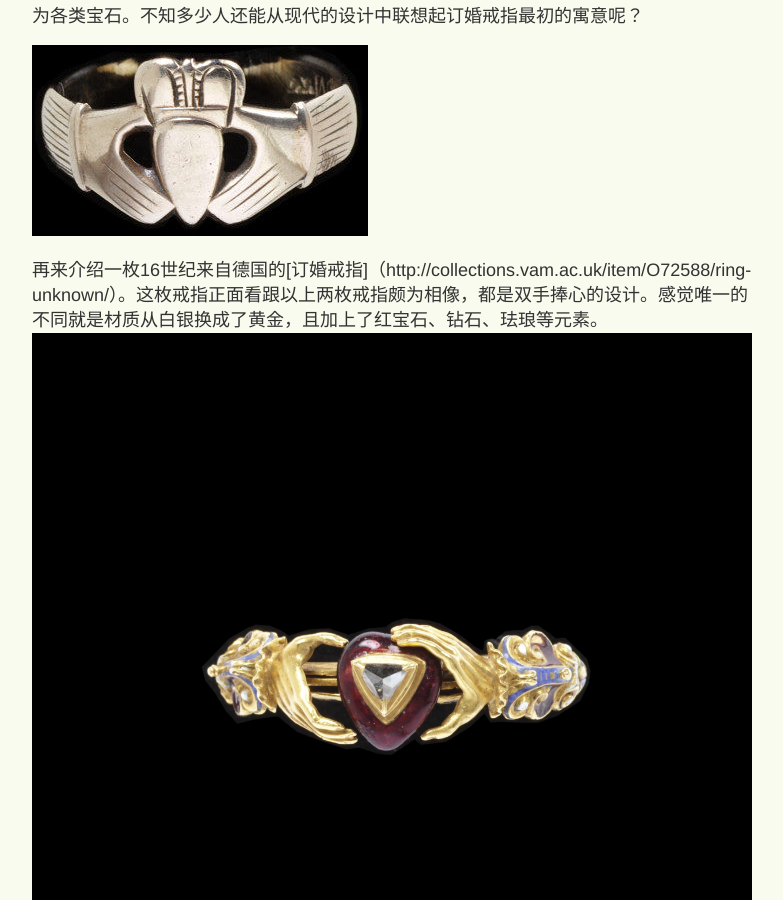
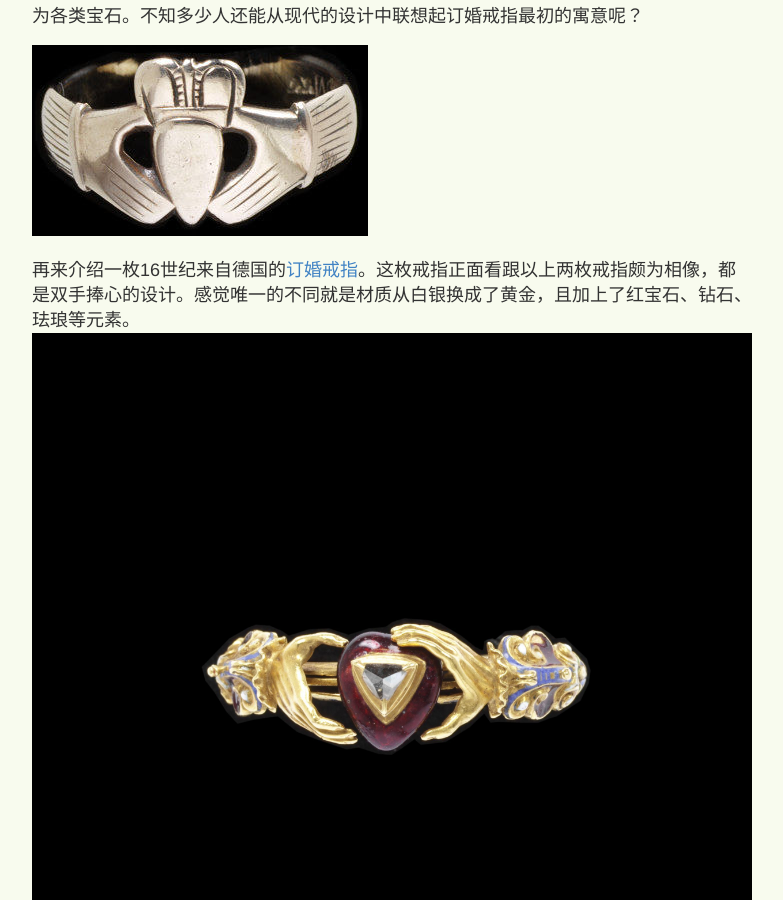
Before and after one commit to yihanxu/yihanxu.github.io, a Jekyll site: the page built from _posts/2021-01-10-medieval-wedding-rings.md, in a window 1280 px wide and 900 px high, scrolled down 2089 px. Shown: the whole window, without its empty margins (248-1031 px from the left). Built offline with Jekyll 4.4.1, drawn with Linux system fonts in a browser that asks for light colours; comment, search, counter and statistics services are not loaded; some of the changed lines change nothing that is shown.

Commit message:
Update 2021-01-10-medieval-wedding-rings.md

```diff
--- a/_posts/2021-01-10-medieval-wedding-rings.md
+++ b/_posts/2021-01-10-medieval-wedding-rings.md
@@ -22,7 +22,7 @@ category: 这就是生活
 
 ![fede ring2](/images/fede_ring_2.jpg)
 
-再来介绍一枚16世纪来自德国的[订婚戒指]（http://collections.vam.ac.uk/item/O72588/ring-unknown/）。这枚戒指正面看跟以上两枚戒指颇为相像，都是双手捧心的设计。感觉唯一的不同就是材质从白银换成了黄金，且加上了红宝石、钻石、珐琅等元素。
+再来介绍一枚16世纪来自德国的[订婚戒指](http://collections.vam.ac.uk/item/O72588/ring-unknown/)。这枚戒指正面看跟以上两枚戒指颇为相像，都是双手捧心的设计。感觉唯一的不同就是材质从白银换成了黄金，且加上了红宝石、钻石、珐琅等元素。
 ![Germany ring1](/images/germany_ring1.jpg)
 
 然而一旦从侧面看，就会发现其中暗藏的绝妙玄机。正面看觉得这只是一枚戒指，而从侧面就能看到转轴——其实这枚戒指是由三枚叠搭在一起的。展开后就能看到左手、右手、爱心各自镶嵌在一枚戒指上。
```
